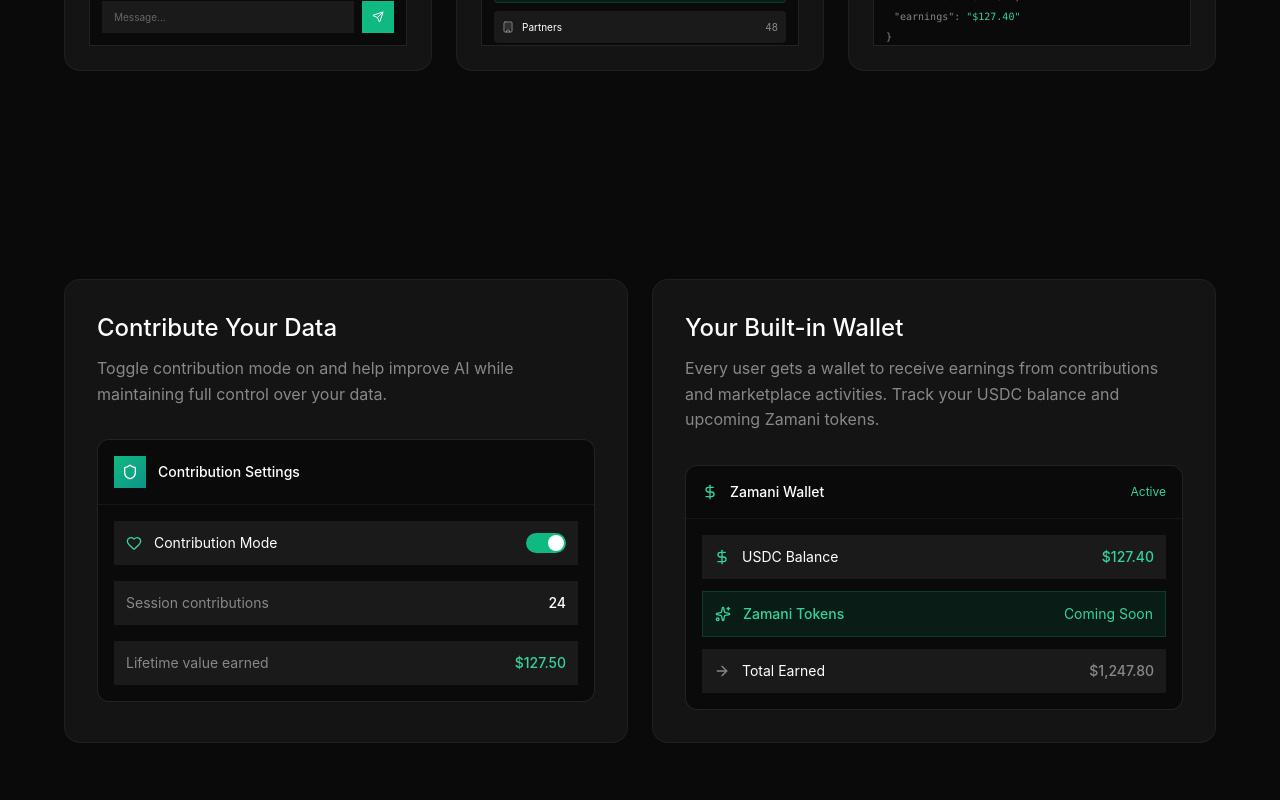
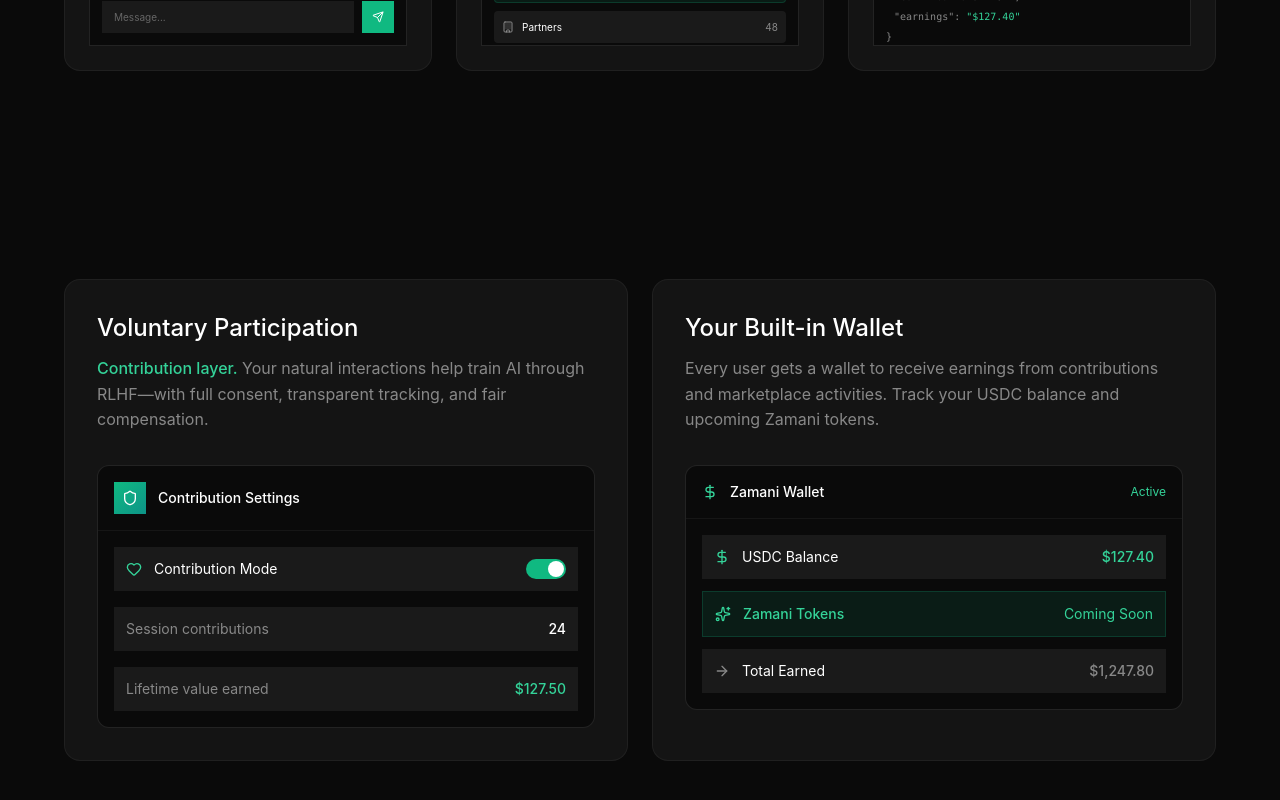
Before and after one commit to Laudedgg/ZamaniLabs, a React (Vite) app: page / in a window 1280 px wide. Shown: the part 1922-2722 px from the top of the page. Built offline with nearby package versions, Linux system fonts and the light colour scheme; the HTML template or start-up script is replaced by a standard one.

Commit message:
Update contribution card to emphasize RLHF voluntary participation

```diff
--- a/src/App.tsx
+++ b/src/App.tsx
@@ -621,9 +621,9 @@ function App() {
               variants={staggerItem}
               className="rounded-2xl p-8 bg-[#141414] border border-white/5"
             >
-              <h3 className="text-2xl font-medium text-white mb-3">Contribute Your Data</h3>
+              <h3 className="text-2xl font-medium text-white mb-3">Voluntary Participation</h3>
               <p className="text-[#888] mb-8">
-                Toggle contribution mode on and help improve AI while maintaining full control over your data.
+                <span className="text-emerald-400 font-medium">Contribution layer.</span> Your natural interactions help train AI through RLHF—with full consent, transparent tracking, and fair compensation.
               </p>
 
               {/* UI Mockup - Consent Toggle Interface */}
```
